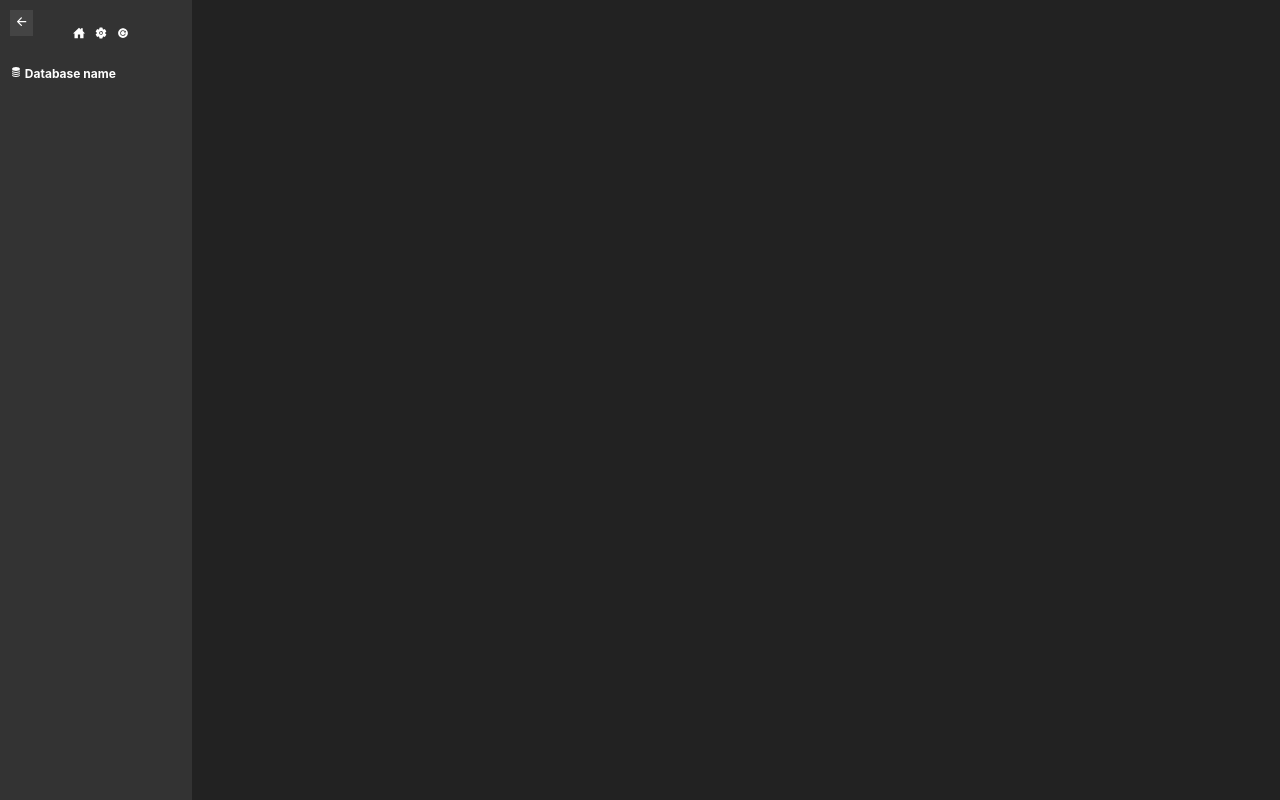
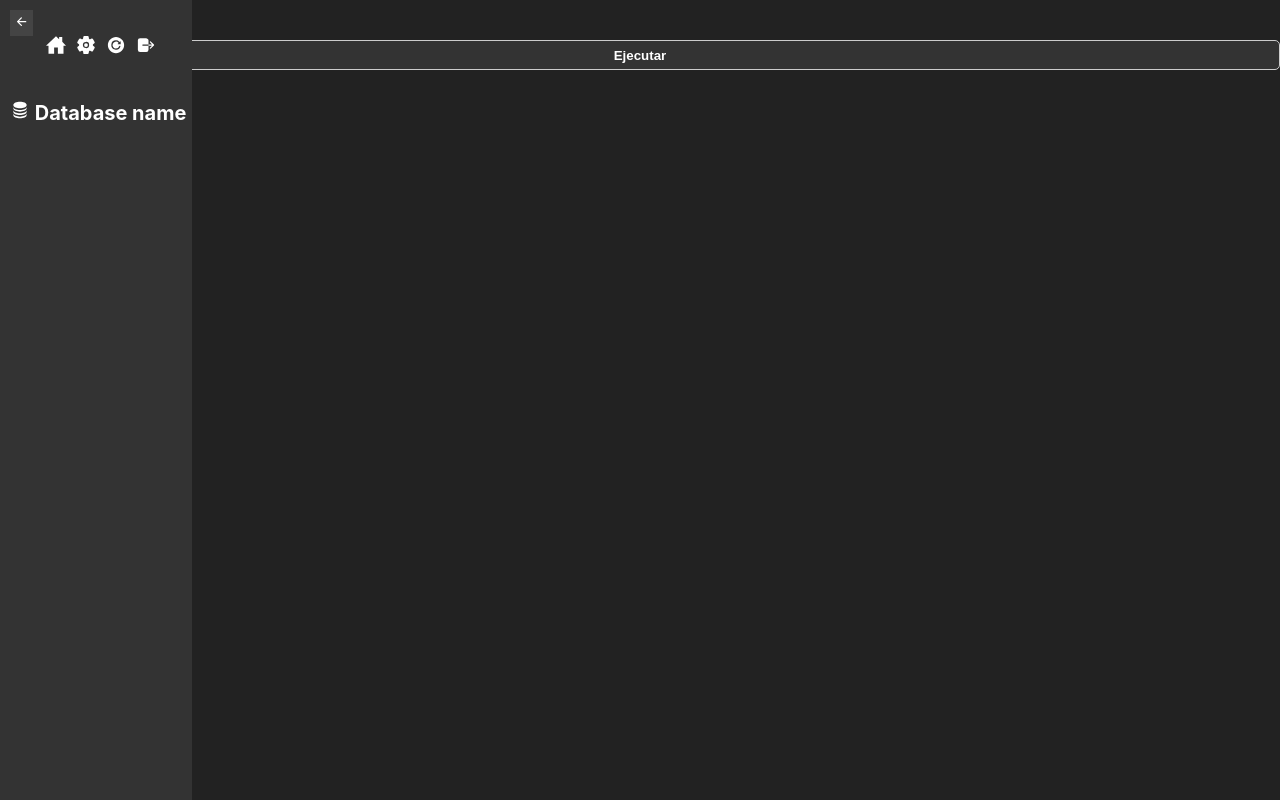
Before and after one commit to dantrixxheron/proyecto-bd, a React (Create React App) app: page / in a window 1280 px wide. Built offline with nearby package versions, Linux system fonts and the light colour scheme.

Commit message:
Add textbox CSS

```diff
--- a/src/components/Home.tsx
+++ b/src/components/Home.tsx
@@ -1,15 +1,15 @@
 
 import React from 'react';
 import Sidebar from './Sidebar';
-// import TextBox from './TextBox';
+import TextBox from './Textbox';
 // import Consulta from './Consulta';
 
 const Home = () => {
   return (
     <div>
       <Sidebar />
-      {/* <TextBox />
-      <Consulta /> */}
+      <TextBox />
+      {/* <Consulta /> */}
     </div>
   );
 }
--- a/src/components/Sidebar.tsx
+++ b/src/components/Sidebar.tsx
@@ -22,6 +22,7 @@ const Sidebar: React.FC = () => {
           <SidebarContent icon='home' onclick={()=>window.location.href='#'}/>
           <SidebarContent icon='settings' onclick={()=>window.location.href='https://github.com'}/>
           <SidebarContent icon='reload' onclick={()=>"#"}/>
+          <SidebarContent icon='logout' onclick={()=>"#"}/>
         </div>
         <SidebarContent icon='db' info="Database name" onclick={()=>"#"} />
       </div>
--- a/src/components/SidebarContent.tsx
+++ b/src/components/SidebarContent.tsx
@@ -1,6 +1,6 @@
 import React, { useState } from "react";
 import { BiSolidCoinStack } from "react-icons/bi";
-import { IoSettings, IoReloadCircle, IoHomeSharp } from "react-icons/io5";
+import { IoSettings, IoReloadCircle, IoHomeSharp, IoLogOut } from "react-icons/io5";
 
 interface SidebarContentProps {
   icon: string;
@@ -18,6 +18,8 @@ const SidebarContent: React.FC<SidebarContentProps> = ({ icon, info, onclick })
       return <IoReloadCircle />;
     } else if (icon === "home") {
       return <IoHomeSharp />;
+    } else if(icon==="logout"){
+      return <IoLogOut />;
     } else {
       return <BiSolidCoinStack />;
     }
--- a/src/components/Textbox.tsx
+++ b/src/components/Textbox.tsx
@@ -1,5 +1,6 @@
 
 import React, { useState } from 'react';
+import './css/textbox.css';
 
 const Textbox: React.FC = () => {
   const [query, setQuery] = useState('');
--- a/src/components/css/sidebar.css
+++ b/src/components/css/sidebar.css
@@ -28,7 +28,7 @@
 
   .text-sidebar {
     color: #fff;
-    font-size: 12px;
+    font-size: 20px;
     font-weight: bold;
     margin-left: 10px;
   }
@@ -46,34 +46,7 @@
     padding: 5px;
     margin-bottom: 10px;
   }
-
-  /* .textbox:focus {
-    outline: none;
-    border: 1px solid #aaa;
-  }
-
-  .textbox:hover {
-    border: 1px solid #aaa;
-  }
-
-  .runbutton {
-    width: 100%;
-    height: 30px;
-    border-radius: 5px;
-    border: 1px solid #ccc;
-    padding: 5px;
-    margin-bottom: 10px;
-    background-color: #333;
-    color: #fff;
-    font-weight: bold;
-    cursor: pointer;
-  }
-
-  .runbutton:hover {
-    background-color: #444;
-  }
-*/
-  .row-setings {
+    .row-setings {
     display: flex;
     align-items: center;
     justify-content: center;
--- /dev/null
+++ b/src/components/css/textbox.css
@@ -0,0 +1,25 @@
+  .textbox:focus {
+    outline: none;
+    border: 1px solid #aaa;
+  }
+
+  .textbox:hover {
+    border: 1px solid #aaa;
+  }
+
+  .runbutton {
+    width: 100%;
+    height: 30px;
+    border-radius: 5px;
+    border: 1px solid #ccc;
+    padding: 5px;
+    margin-bottom: 10px;
+    background-color: #333;
+    color: #fff;
+    font-weight: bold;
+    cursor: pointer;
+  }
+
+  .runbutton:hover {
+    background-color: #444;
+  }
```
Also changed, not shown: 2 other files (tests, documents, lock files or other folders).
